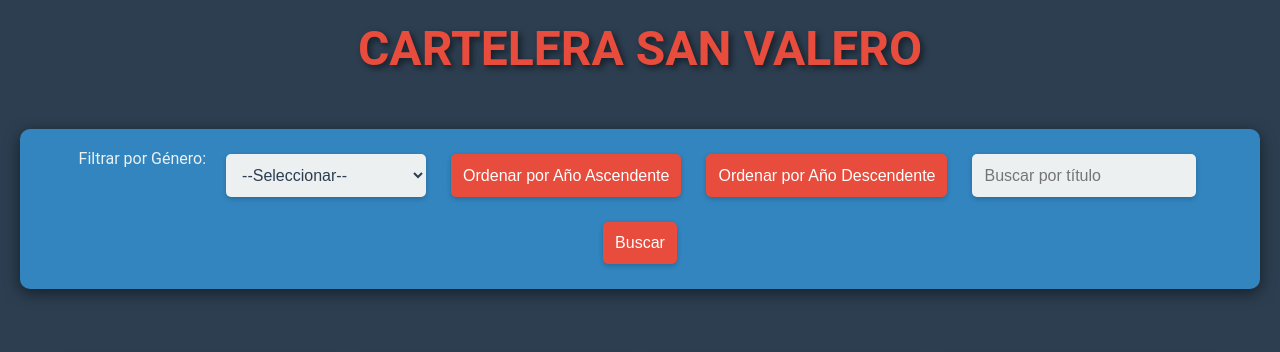
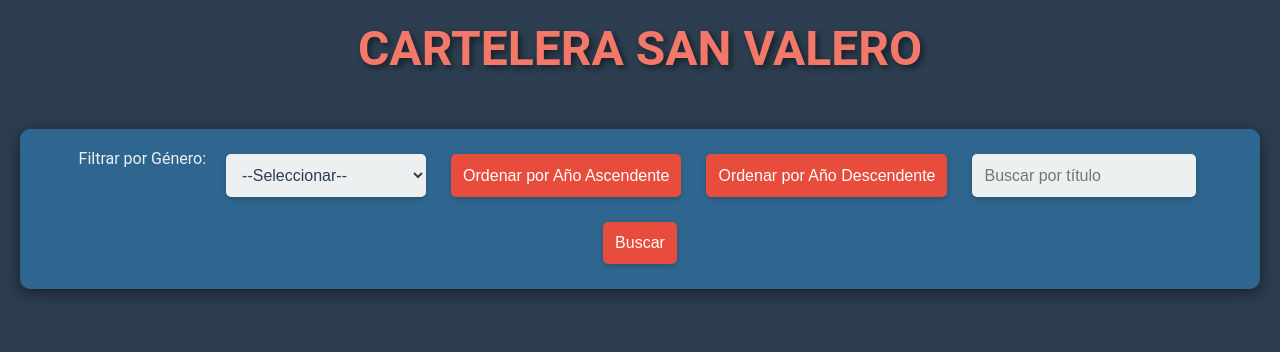
Before and after one commit to maarcox/NODE-24-25, a plain HTML site: page Talent-004-Grupo/index.html in a window 1280 px wide. Shown: the top 352 px of the page. Drawn offline with Linux system fonts and the light colour scheme.

Commit message:
talent 004

```diff
--- a/Talent-004-Grupo/styles.css
+++ b/Talent-004-Grupo/styles.css
@@ -13,14 +13,14 @@ body {
 h1 {
     margin-top: 20px;
     font-size: 3rem;
-    color: #e74c3c;
+    color: #f3786a;
     text-shadow: 3px 3px 6px rgba(0, 0, 0, 0.5);
 }
 
 .filters {
     margin: 20px;
     padding: 20px;
-    background-color: rgba(52, 152, 219, 0.8); /* Un color más fresco */
+    background-color: rgba(52, 152, 219, 0.452); /* Un color más fresco */
     border-radius: 10px;
     box-shadow: 0 4px 15px rgba(0, 0, 0, 0.5);
     display: flex;
```
